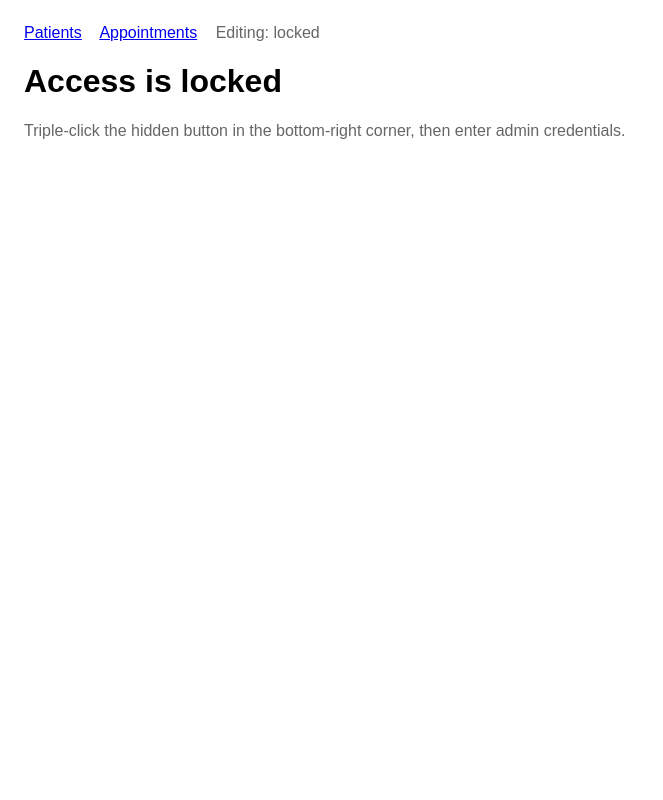
After one commit to VitaliiPaliukh/documentation_labs, a Flask app: template lab2/PythonProject/web/templates/locked.html in a window 1280 px wide. The commit adds this page. Shown: the whole page, without its empty margins (0-663 px from the left). Run offline with Flask 3, Linux system fonts and the light colour scheme; the template is opened without the code that fills it, so the values that code supplies are empty.

Commit message:
add invisible button

```diff
--- a/lab2/PythonProject/web/app.py
+++ b/lab2/PythonProject/web/app.py
@@ -1,5 +1,5 @@
 """Flask MVC application for Lab 3."""
-from flask import Flask, g, redirect, render_template, url_for
+from flask import Flask, g, redirect, render_template, session, url_for
 
 from config import DATABASE_URL
 from main import DependencyContainer
@@ -27,10 +27,15 @@ def create_app() -> Flask:
     def home():
         return redirect(url_for("patients.list_patients"))
 
+
     @app.route("/appointments")
     def list_appointments():
         appointments = g.container.appointment_management_service.get_all_appointments()
         return render_template("appointments/list.html", appointments=appointments)
+
+    @app.context_processor
+    def inject_auth_state():
+        return {"is_admin_unlocked": bool(session.get("admin_unlocked", False))}
 
     return app
 
--- a/lab2/PythonProject/web/controllers/patient_controller.py
+++ b/lab2/PythonProject/web/controllers/patient_controller.py
@@ -1,7 +1,11 @@
 """Patient MVC controller."""
-from flask import Blueprint, render_template, request, redirect, url_for, flash
+from flask import Blueprint, flash, jsonify, redirect, render_template, request, session, url_for
 
 patients_bp = Blueprint("patients", __name__, url_prefix="/patients")
+
+ADMIN_LOGIN = "admin"
+ADMIN_PASSWORD = "admin"
+ADMIN_SESSION_KEY = "admin_unlocked"
 
 
 @patients_bp.route("/")
@@ -23,6 +27,10 @@ def patient_details(patient_id: int):
 
 @patients_bp.route("/create", methods=["GET", "POST"])
 def create_patient():
+    guard_result = _require_admin_unlock()
+    if guard_result is not None:
+        return guard_result
+
     if request.method == "POST":
         full_name = request.form.get("full_name", "").strip()
         phone = request.form.get("phone", "").strip()
@@ -42,6 +50,10 @@ def create_patient():
 
 @patients_bp.route("/<int:patient_id>/edit", methods=["GET", "POST"])
 def edit_patient(patient_id: int):
+    guard_result = _require_admin_unlock()
+    if guard_result is not None:
+        return guard_result
+
     container = _get_container()
     patient = container.patient_management_service.get_patient_by_id(patient_id)
     if not patient:
@@ -78,6 +90,10 @@ def edit_patient(patient_id: int):
 
 @patients_bp.route("/<int:patient_id>/delete", methods=["POST"])
 def delete_patient(patient_id: int):
+    guard_result = _require_admin_unlock()
+    if guard_result is not None:
+        return guard_result
+
     container = _get_container()
     try:
         container.patient_management_service.delete_patient(patient_id)
@@ -94,3 +110,30 @@ def _get_container():
     from flask import g
 
     return g.container
+
+
+@patients_bp.route("/admin/unlock", methods=["POST"])
+def admin_unlock():
+    payload = request.get_json(silent=True) or {}
+    login = (payload.get("login") or "").strip()
+    password = payload.get("password") or ""
+
+    if login == ADMIN_LOGIN and password == ADMIN_PASSWORD:
+        session[ADMIN_SESSION_KEY] = True
+        return jsonify({"success": True})
+
+    return jsonify({"success": False, "message": "Wrong login or password."}), 401
+
+
+@patients_bp.route("/admin/lock", methods=["POST"])
+def admin_lock():
+    session[ADMIN_SESSION_KEY] = False
+    flash("Editing was locked.", "success")
+    return redirect(url_for("patients.list_patients"))
+
+
+def _require_admin_unlock():
+    if session.get(ADMIN_SESSION_KEY):
+        return None
+    flash("Editing is locked. Use hidden admin unlock first.", "error")
+    return redirect(url_for("patients.list_patients"))
--- /dev/null
+++ b/lab2/PythonProject/web/static/css/admin_unlock.css
@@ -0,0 +1,61 @@
+.admin-secret-trigger {
+    position: fixed;
+    bottom: 8px;
+    right: 8px;
+    width: 24px;
+    height: 24px;
+    border: none;
+    background: #000;
+    opacity: 0.02;
+    cursor: default;
+    z-index: 1000;
+}
+
+body.app-locked * {
+    pointer-events: none;
+}
+
+body.app-locked #admin-secret-trigger,
+body.app-locked #admin-unlock-modal,
+body.app-locked #admin-unlock-modal * {
+    pointer-events: auto;
+}
+
+.admin-unlock-modal {
+    position: fixed;
+    inset: 0;
+    display: none;
+    align-items: center;
+    justify-content: center;
+    background: rgba(0, 0, 0, 0.35);
+    z-index: 1200;
+}
+
+.admin-unlock-modal.visible {
+    display: flex;
+}
+
+.admin-unlock-dialog {
+    width: 320px;
+    background: #fff;
+    border-radius: 6px;
+    padding: 16px;
+    box-shadow: 0 8px 20px rgba(0, 0, 0, 0.2);
+}
+
+.admin-unlock-dialog h3 {
+    margin: 0 0 8px;
+}
+
+.admin-unlock-error {
+    min-height: 20px;
+}
+
+.failed-login-dimmer {
+    position: fixed;
+    inset: 0;
+    pointer-events: none;
+    background: rgba(0, 0, 0, 0);
+    transition: background 180ms ease;
+    z-index: 1100;
+}
--- /dev/null
+++ b/lab2/PythonProject/web/static/js/admin_unlock.js
@@ -0,0 +1,88 @@
+(function () {
+    var trigger = document.getElementById("admin-secret-trigger");
+    var modal = document.getElementById("admin-unlock-modal");
+    var form = document.getElementById("admin-unlock-form");
+    var cancelButton = document.getElementById("admin-unlock-cancel");
+    var errorField = document.getElementById("admin-unlock-error");
+    var dimmer = document.getElementById("failed-login-dimmer");
+    var clickCount = 0;
+    var lastClickAt = 0;
+    var darkLevel = 0;
+
+    if (!trigger || !modal || !form || !window.adminUnlockConfig) {
+        return;
+    }
+
+    function setModalVisible(isVisible) {
+        if (isVisible) {
+            modal.classList.add("visible");
+            modal.setAttribute("aria-hidden", "false");
+            document.getElementById("admin-login").focus();
+            return;
+        }
+
+        modal.classList.remove("visible");
+        modal.setAttribute("aria-hidden", "true");
+        form.reset();
+        errorField.textContent = "";
+    }
+
+    function darkenScreen() {
+        darkLevel = Math.min(darkLevel + 0.2, 0.9);
+        dimmer.classList.add("active");
+        dimmer.style.background = "rgba(0, 0, 0, " + darkLevel.toFixed(2) + ")";
+    }
+
+    trigger.addEventListener("click", function () {
+        var now = Date.now();
+        if (now - lastClickAt > 1200) {
+            clickCount = 0;
+        }
+
+        clickCount += 1;
+        lastClickAt = now;
+
+        if (clickCount >= 3) {
+            clickCount = 0;
+            setModalVisible(true);
+        }
+    });
+
+    cancelButton.addEventListener("click", function () {
+        setModalVisible(false);
+    });
+
+    modal.addEventListener("click", function (event) {
+        if (event.target === modal) {
+            setModalVisible(false);
+        }
+    });
+
+    form.addEventListener("submit", function (event) {
+        event.preventDefault();
+
+        var login = document.getElementById("admin-login").value.trim();
+        var password = document.getElementById("admin-password").value;
+
+        fetch(window.adminUnlockConfig.unlockUrl, {
+            method: "POST",
+            headers: { "Content-Type": "application/json" },
+            body: JSON.stringify({ login: login, password: password })
+        })
+            .then(function (response) {
+                if (response.ok) {
+                    window.location.reload();
+                    return;
+                }
+
+                darkenScreen();
+                return response.json().then(function (payload) {
+                    errorField.textContent = payload.message || "Unlock failed.";
+                });
+            })
+            .catch(function () {
+                darkenScreen();
+                errorField.textContent = "Server error. Try again.";
+            });
+    });
+})();
--- a/lab2/PythonProject/web/templates/base.html
+++ b/lab2/PythonProject/web/templates/base.html
@@ -16,12 +16,45 @@
         .inline-form { display: inline; }
         .muted { color: #666; }
     </style>
+    <link rel="stylesheet" href="{{ url_for('static', filename='css/admin_unlock.css') }}">
 </head>
-<body>
+<body class="{% if not is_admin_unlocked %}app-locked{% endif %}">
 <nav>
     <a href="{{ url_for('patients.list_patients') }}">Patients</a>
     <a href="{{ url_for('list_appointments') }}">Appointments</a>
+    {% if is_admin_unlocked %}
+      <span class="msg-success">Editing: unlocked</span>
+      <form class="inline-form" method="post" action="{{ url_for('patients.admin_lock') }}">
+          <button type="submit">Lock editing</button>
+      </form>
+    {% else %}
+      <span class="muted">Editing: locked</span>
+    {% endif %}
 </nav>
+
+<button id="admin-secret-trigger" class="admin-secret-trigger" type="button" aria-hidden="true" tabindex="-1"></button>
+
+<div id="admin-unlock-modal" class="admin-unlock-modal" aria-hidden="true">
+    <div class="admin-unlock-dialog">
+        <h3>Admin unlock</h3>
+        <p class="muted">Enter login and password to enable editing.</p>
+        <form id="admin-unlock-form">
+            <p>
+                <label for="admin-login">Login</label><br>
+                <input id="admin-login" name="login" required>
+            </p>
+            <p>
+                <label for="admin-password">Password</label><br>
+                <input id="admin-password" name="password" type="password" required>
+            </p>
+            <p class="admin-unlock-error msg-error" id="admin-unlock-error"></p>
+            <button type="submit">Unlock</button>
+            <button id="admin-unlock-cancel" type="button">Cancel</button>
+        </form>
+    </div>
+</div>
+
+<div id="failed-login-dimmer" class="failed-login-dimmer"></div>
 
 {% with messages = get_flashed_messages(with_categories=true) %}
   {% if messages %}
@@ -34,5 +67,11 @@
 {% endwith %}
 
 {% block content %}{% endblock %}
+<script>
+    window.adminUnlockConfig = {
+        unlockUrl: "{{ url_for('patients.admin_unlock') }}"
+    };
+</script>
+<script src="{{ url_for('static', filename='js/admin_unlock.js') }}" defer></script>
 </body>
 </html>
--- /dev/null
+++ b/lab2/PythonProject/web/templates/locked.html
@@ -0,0 +1,6 @@
+{% extends "base.html" %}
+{% block title %}Locked{% endblock %}
+{% block content %}
+<h1>Access is locked</h1>
+<p class="muted">Triple-click the hidden button in the bottom-right corner, then enter admin credentials.</p>
+{% endblock %}
```
Also changed, not shown: lab2/PythonProject/run_web.py (line endings or trailing spaces).
